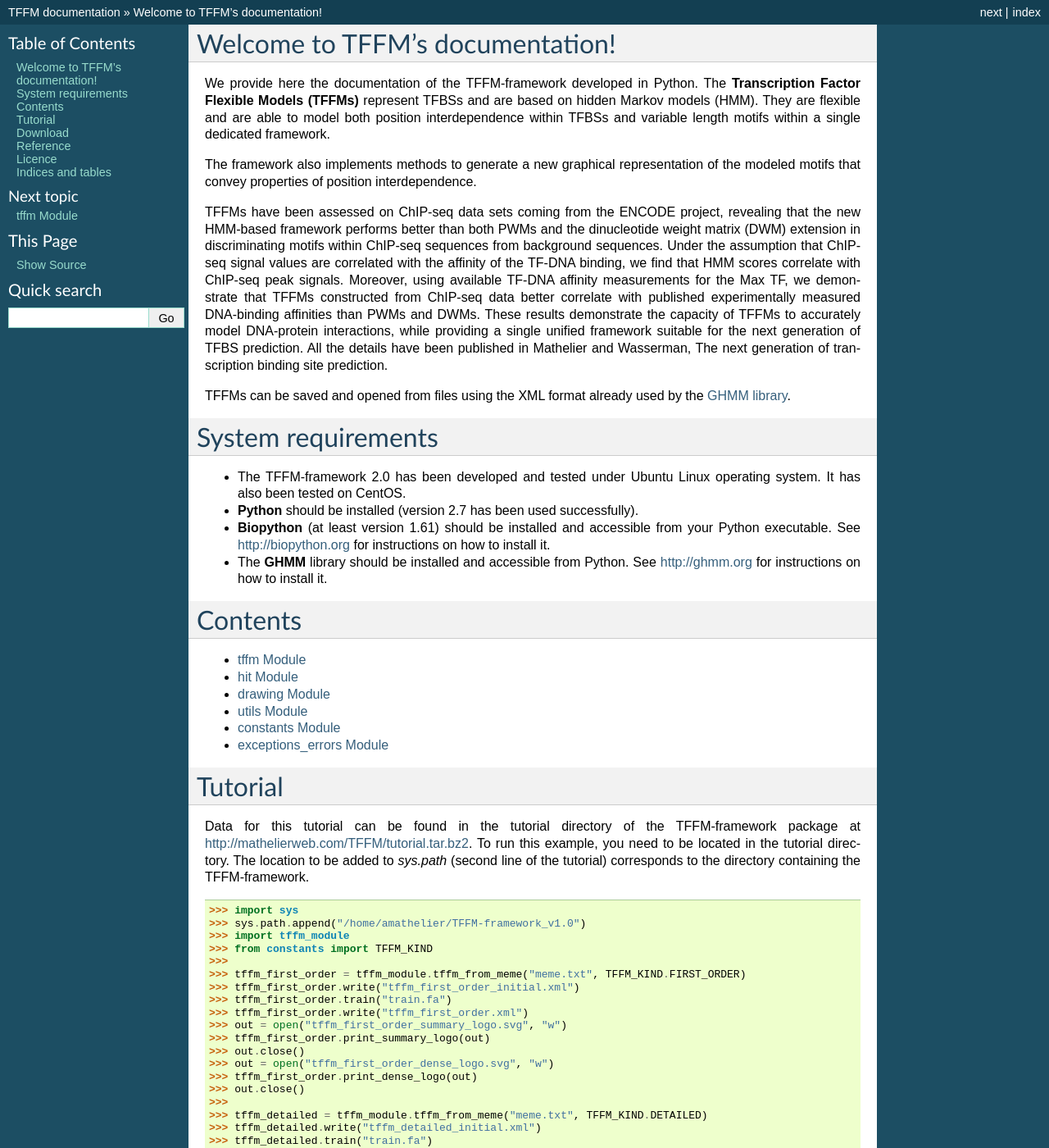
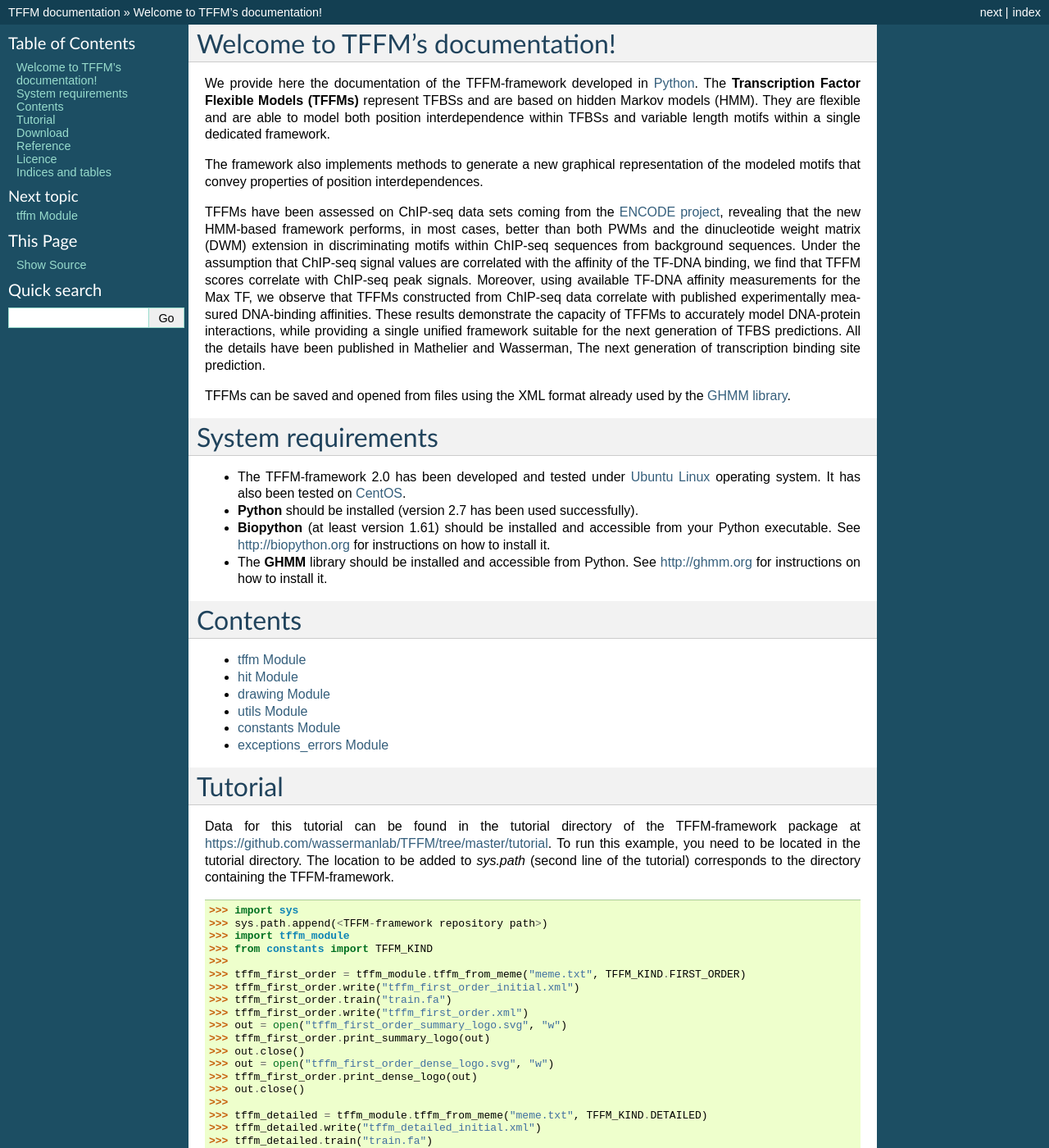
Before and after one commit to wassermanlab/TFFM, a Sphinx documentation site: the page built from doc/index.rst, in a window 1280 px wide and 1400 px high. Shown: the whole window at 82% size. Built offline with Sphinx 7.4.7, drawn with Linux system fonts in a browser that asks for light colours; some of the changed text lies outside the part shown.

Commit message:
Minor modification of the documentation.

```diff
--- a/constants.py
+++ b/constants.py
@@ -30,7 +30,7 @@
 
 TFFM_KIND = enum(FIRST_ORDER="1st-order", DETAILED="detailed",
                  ZERO_ORDER="0-order")
-""" Defines the two kinds of TFFMs. """
+""" Defines the three kinds of TFFMs (1st-order, detailed, 0-order). """
 
 LOGO_TYPE = enum(SUMMARY="summary", DENSE="dense")
 """ Defines the two kinds of logos. """
--- a/doc/index.rst
+++ b/doc/index.rst
@@ -6,29 +6,30 @@
 Welcome to TFFM's documentation!
 ================================
 
-We provide here the documentation of the TFFM-framework developed in Python.
-The **Transcription Factor Flexible Models (TFFMs)** represent TFBSs and are
-based on hidden Markov models (HMM). They are flexible and are able to model
-both position interdependence within TFBSs and variable length motifs within a
-single dedicated framework.
+We provide here the documentation of the TFFM-framework developed in `Python
+<http://docs.python.org/2.7/>`_.  The **Transcription Factor Flexible Models
+(TFFMs)** represent TFBSs and are based on hidden Markov models (HMM). They are
+flexible and are able to model both position interdependence within TFBSs and
+variable length motifs within a single dedicated framework.
 
 The framework also implements methods to generate a new graphical
 representation of the modeled motifs that convey properties of position
-interdependence.
+interdependences.
 
-TFFMs have been assessed on ChIP-seq data sets coming from the ENCODE project,
-revealing that the new HMM-based framework performs better than both PWMs and
-the dinucleotide weight matrix (DWM) extension in discriminating motifs within
-ChIP-seq sequences from background sequences. Under the assumption that
-ChIP-seq signal values are correlated with the affinity of the TF-DNA binding,
-we find that HMM scores correlate with ChIP-seq peak signals.  Moreover, using
-available TF-DNA affinity measurements for the Max TF, we demonstrate that
-TFFMs constructed from ChIP-seq data better correlate with published
-experimentally measured DNA-binding affinities than PWMs and DWMs.  These
-results demonstrate the capacity of TFFMs to accurately model DNA-protein
+TFFMs have been assessed on ChIP-seq data sets coming from the `ENCODE project
+<http://genome.ucsc.edu/ENCODE/>`_, revealing that the new HMM-based framework
+performs, in most cases, better than both PWMs and the dinucleotide weight
+matrix (DWM) extension in discriminating motifs within ChIP-seq sequences from
+background sequences. Under the assumption that ChIP-seq signal values are
+correlated with the affinity of the TF-DNA binding, we find that TFFM scores
+correlate with ChIP-seq peak signals. Moreover, using available TF-DNA affinity
+measurements for the Max TF, we observe that TFFMs constructed from ChIP-seq
+data correlate with published experimentally measured DNA-binding affinities.
+These results demonstrate the capacity of TFFMs to accurately model DNA-protein
 interactions, while providing a single unified framework suitable for the next
-generation of TFBS prediction. All the details have been published in Mathelier
-and Wasserman, The next generation of transcription binding site prediction.
+generation of TFBS predictions. All the details have been published in
+Mathelier and Wasserman, The next generation of transcription binding site
+prediction.
 
 TFFMs can be saved and opened from files using the XML format already used by
 the `GHMM library <http://ghmm.org>`_.
@@ -36,8 +37,9 @@
 System requirements
 ===================
 
-* The TFFM-framework 2.0 has been developed and tested under Ubuntu Linux
-  operating system. It has also been tested on CentOS.
+* The TFFM-framework 2.0 has been developed and tested under `Ubuntu Linux
+  <http://www.ubuntu.com/>`_ operating system. It has also been tested on
+  `CentOS <http://www.centos.org>`_.
 * **Python** should be installed (version 2.7 has been used
   successfully).
 * **Biopython** (at least version 1.61) should be installed and accessible from
@@ -64,13 +66,13 @@
 
 Data for this tutorial can be found in the tutorial directory of the
 TFFM-framework package at
-http://mathelierweb.com/TFFM/tutorial.tar.bz2. To run this example, you need to
-be located in the tutorial directory. The location to be added to
+https://github.com/wassermanlab/TFFM/tree/master/tutorial. To run this example,
+you need to be located in the tutorial directory. The location to be added to
 `sys.path` (second line of the tutorial) corresponds to the directory
 containing the TFFM-framework.
 
 >>> import sys
->>> sys.path.append("/home/amathelier/TFFM-framework_v1.0")
+>>> sys.path.append(<TFFM-framework repository path>)
 >>> import tffm_module
 >>> from constants import TFFM_KIND
 >>>
@@ -159,13 +161,15 @@
 Download
 ========
 
-The TFFM-framework can be downloaded `here <http://mathelierweb.com/TFFM/TFFM-framewor_v1.0.tar.bz2>`_.
+The TFFM-framework can be downloaded from `GitHub <https://github.com/>`_ at
+https://github.com/wassermanlab/TFFM.
 
 Reference
 =========
 
 The TFFMs and the TFFM-framework have been described in Mathelier and
 Wasserman, The next generation of transcription binding site prediction.
+Please cite this publication when publishing results using the TFFM-framework.
 
 Licence
 =======
```
Also changed, not shown: 11 other files.
